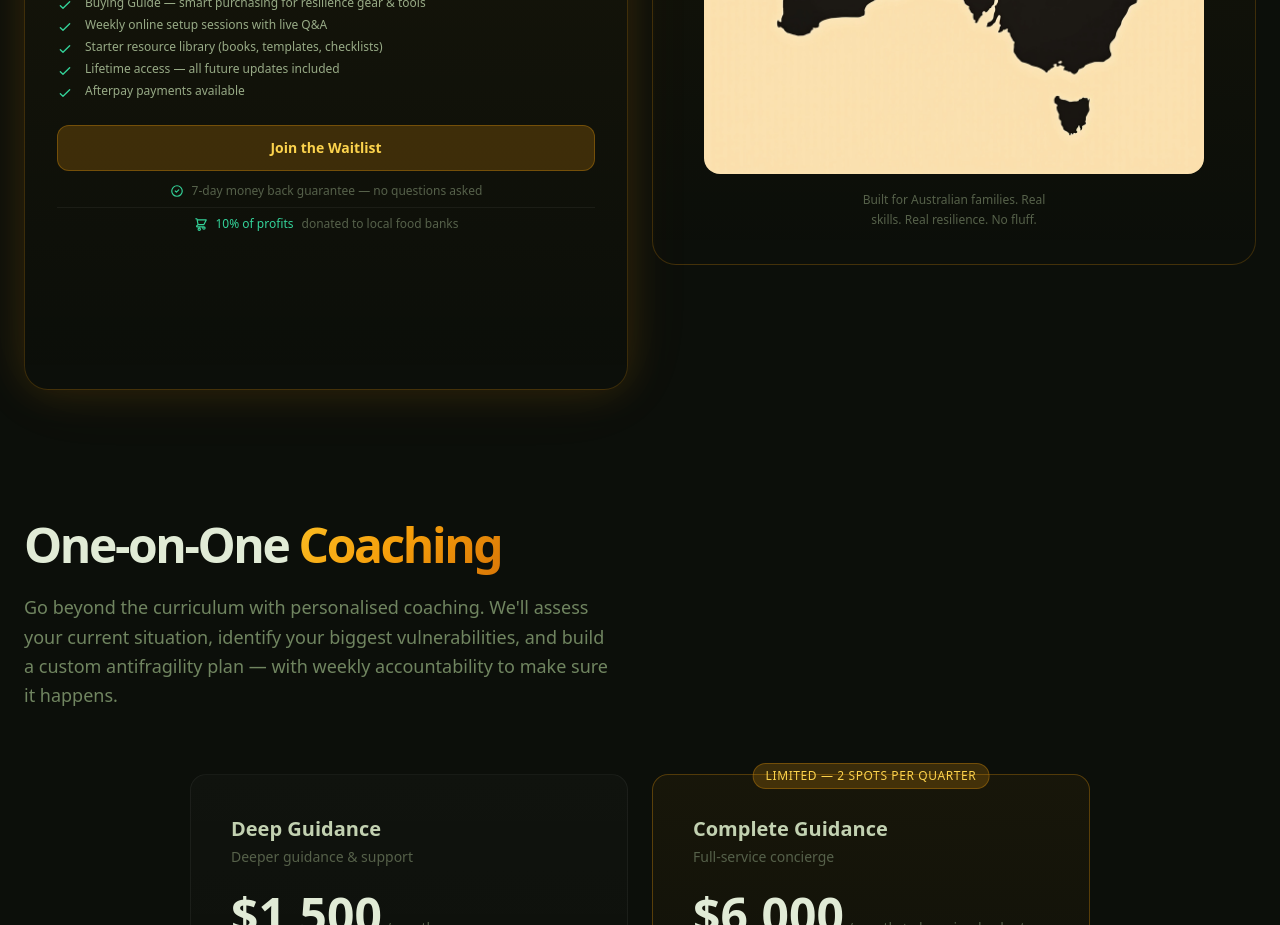
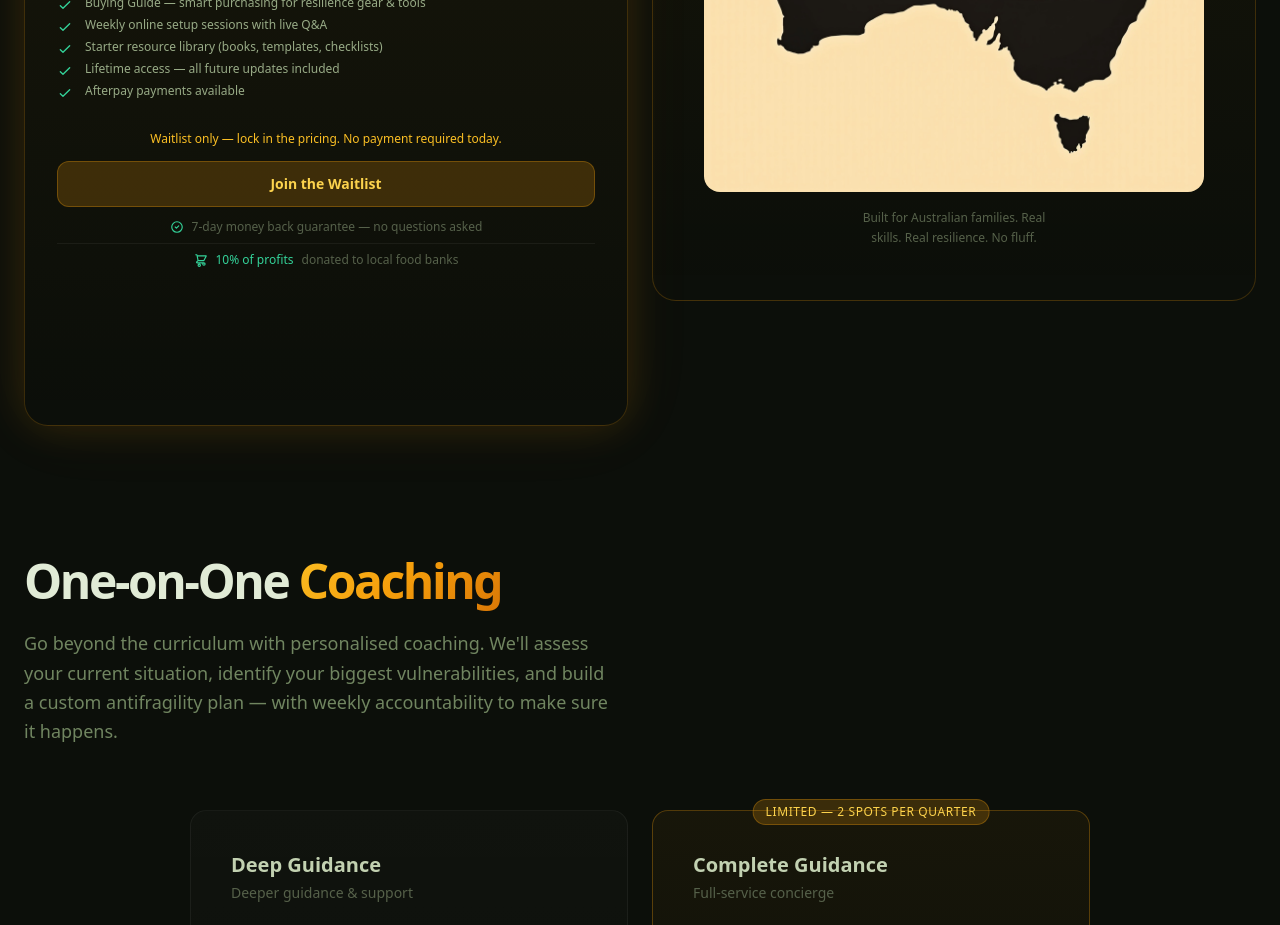
Before and after one commit to boktoday/okready-landing, a React (Vite) app: page / in a window 1280 px wide. Shown: the part 5100-6025 px from the top of the page. Built offline with nearby package versions, Linux system fonts and the light colour scheme.

Commit message:
Pricing: waitlist messaging above button

```diff
--- a/src/components/Pricing.tsx
+++ b/src/components/Pricing.tsx
@@ -80,6 +80,10 @@ export default function Pricing({ onJoinClick }: PricingProps) {
                 ))}
               </div>
 
+              <div className="mb-3 text-center">
+                <span className="text-xs text-amber-400 font-medium">Waitlist only — lock in the pricing. No payment required today.</span>
+              </div>
+
               <button
                 onClick={onJoinClick}
                 className="w-full px-6 py-3 bg-amber-500/20 border border-amber-500/30 text-amber-300 rounded-xl text-sm font-semibold hover:bg-amber-500/30 hover:text-amber-200 transition-all hover:scale-[1.02] active:scale-[0.98]"
```
Also changed, not shown: 1 other file (tests, documents, lock files or other folders).
